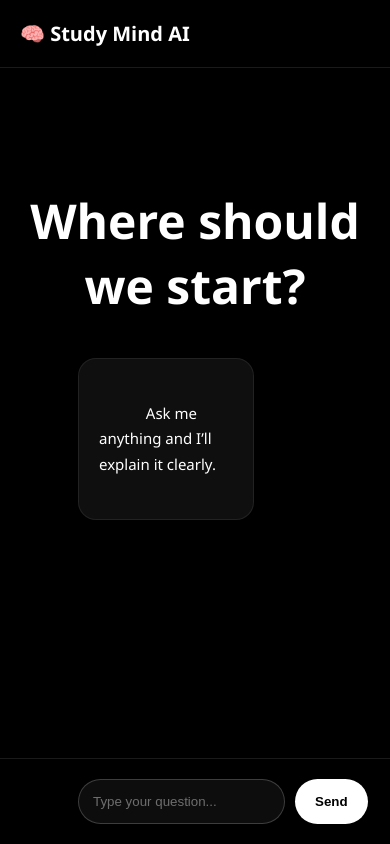
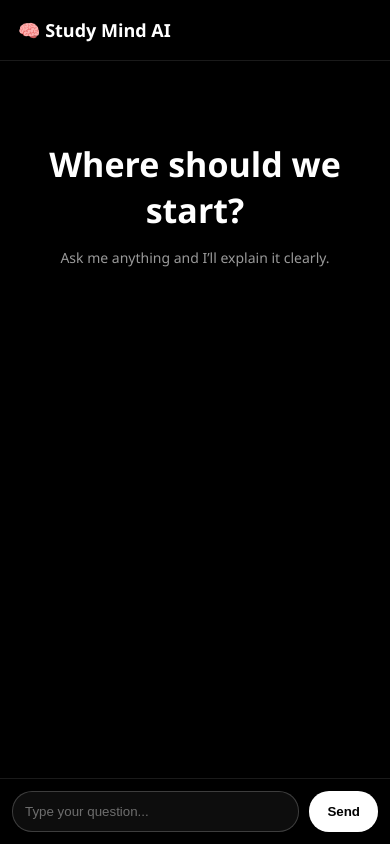
Before and after one commit to kancharlavishwaksenareddy/studymind-ai, a Flask app: page / in a window 390 px wide. Run offline with Flask 3, Linux system fonts and the light colour scheme.

Commit message:
final responsive mobile version

```diff
--- a/static/style.css
+++ b/static/style.css
@@ -2,19 +2,17 @@
     box-sizing: border-box;
 }
 
-/* ===== BLACK BACKGROUND ===== */
+/* ===== BODY ===== */
 body {
     margin: 0;
     font-family: 'Segoe UI', sans-serif;
-    height: 100vh;
-    overflow: hidden;
+    background: #000;
     color: white;
-    background: #000;
+    min-height: 100vh;
 }
 
 /* ===== LAYOUT ===== */
 .app-wrapper {
-    position: relative;
     display: flex;
     flex-direction: column;
     height: 100vh;
@@ -22,8 +20,8 @@ body {
 
 /* ===== HEADER ===== */
 header {
-    padding: 20px;
-    font-size: 20px;
+    padding: 18px;
+    font-size: 18px;
     font-weight: bold;
     border-bottom: 1px solid rgba(255,255,255,0.1);
 }
@@ -31,45 +29,48 @@ header {
 /* ===== WELCOME ===== */
 .welcome {
     text-align: center;
-    margin-top: 120px;
+    margin-top: 80px;
+    padding: 0 20px;
 }
 
 .welcome h1 {
-    font-size: 48px;
+    font-size: 34px;
     font-weight: 600;
     margin: 0;
-    color: white;
+}
+
+.subtext {
+    margin-top: 15px;
+    opacity: 0.6;
+    font-size: 14px;
 }
 
 /* ===== CHAT AREA ===== */
 .chat-container {
     flex: 1;
     overflow-y: auto;
-    padding: 40px 20%;
+    padding: 20px;
     display: flex;
     flex-direction: column;
-    gap: 20px;
+    gap: 18px;
 }
 
-/* ===== MESSAGE BUBBLES ===== */
+/* ===== MESSAGES ===== */
 .message {
-    max-width: 75%;
-    padding: 16px 20px;
+    max-width: 80%;
+    padding: 14px 18px;
     border-radius: 18px;
-    font-size: 15px;
-    line-height: 1.7;
+    font-size: 14px;
+    line-height: 1.6;
     white-space: pre-wrap;
 }
 
-/* AI Message */
 .message.ai {
-    background: rgba(255,255,255,0.06);
-    border: 1px solid rgba(255,255,255,0.08);
-    backdrop-filter: blur(10px);
+    background: rgba(255,255,255,0.08);
+    border: 1px solid rgba(255,255,255,0.1);
     align-self: flex-start;
 }
 
-/* User Message */
 .message.user {
     background: white;
     color: black;
@@ -79,15 +80,18 @@ header {
 /* ===== INPUT AREA ===== */
 .input-container {
     display: flex;
-    padding: 20px 20%;
+    padding: 12px;
     gap: 10px;
     border-top: 1px solid rgba(255,255,255,0.1);
+    background: #000;
+    position: sticky;
+    bottom: 0;
 }
 
 input {
     flex: 1;
-    padding: 14px;
-    border-radius: 25px;
+    padding: 12px;
+    border-radius: 20px;
     border: 1px solid rgba(255,255,255,0.2);
     background: rgba(255,255,255,0.05);
     color: white;
@@ -99,14 +103,14 @@ input::placeholder {
 }
 
 button {
-    padding: 14px 20px;
-    border-radius: 25px;
+    padding: 12px 18px;
+    border-radius: 20px;
     border: none;
     background: white;
     color: black;
     font-weight: bold;
     cursor: pointer;
-    transition: 0.3s;
+    transition: 0.2s;
 }
 
 button:hover {
--- a/templates/index.html
+++ b/templates/index.html
@@ -2,15 +2,10 @@
 <html>
 <head>
     <title>Study Mind AI</title>
+    <meta name="viewport" content="width=device-width, initial-scale=1.0">
     <link rel="stylesheet" href="{{ url_for('static', filename='style.css') }}">
 </head>
 <body>
-
-<!-- Floating particles -->
-<div class="particles">
-    <span></span><span></span><span></span><span></span>
-    <span></span><span></span><span></span><span></span>
-</div>
 
 <div class="app-wrapper">
 
@@ -18,17 +13,14 @@
         🧠 Study Mind AI
     </header>
 
-    <!-- Welcome Screen -->
+    <!-- Welcome -->
     <div class="welcome" id="welcomeScreen">
         <h1>Where should we start?</h1>
+        <div class="subtext">Ask me anything and I’ll explain it clearly.</div>
     </div>
 
     <!-- Chat Area -->
-    <div class="chat-container" id="output">
-        <div class="message ai">
-            Ask me anything and I’ll explain it clearly.
-        </div>
-    </div>
+    <div class="chat-container" id="output"></div>
 
     <!-- Input Area -->
     <div class="input-container">
```
Also changed, not shown: static/script.js (+4 -11 lines).
